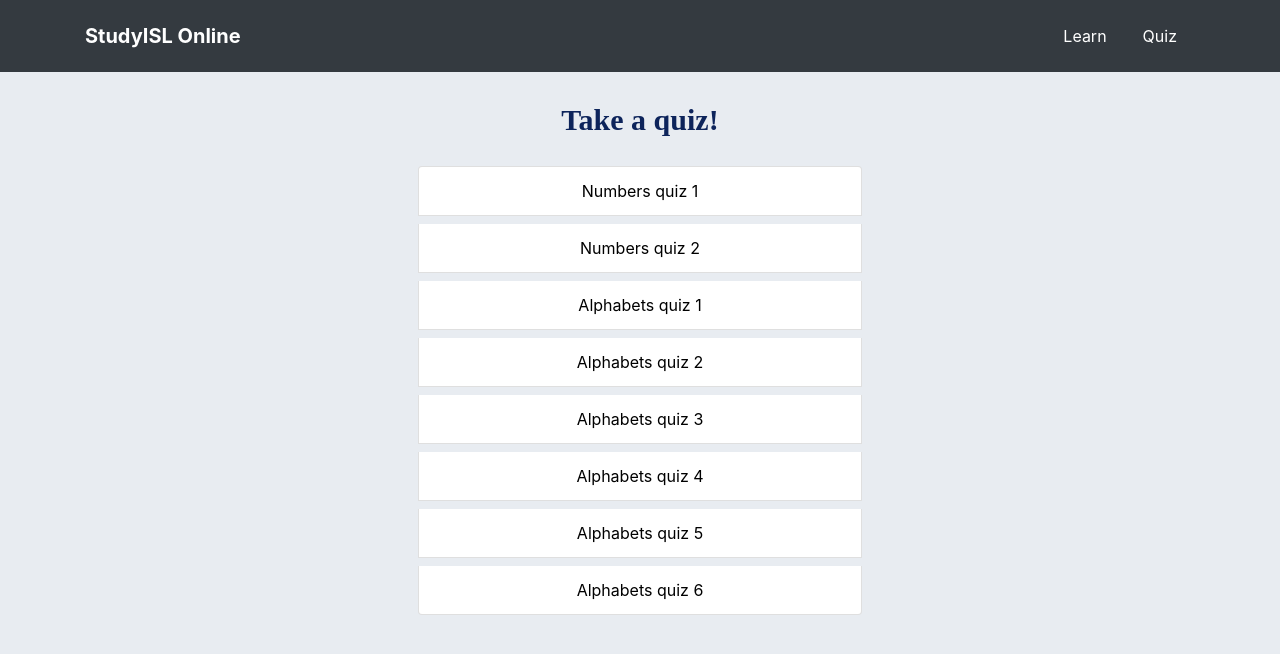
After one commit to Scresat/StudyISL, a Flask app: page /quizpage in a window 1280 px wide. The commit adds this page. Shown: the top 654 px of the page. Run offline with Flask 2, Linux system fonts and the light colour scheme; some libraries are stand-ins or nearby versions.

Commit message:
quizpage added

```diff
--- a/Dev/Flask/Windows/app.py
+++ b/Dev/Flask/Windows/app.py
@@ -2,6 +2,7 @@ from flask import Flask, render_template
 from classifierCommunicator import classifierCommunicator
 from learn import LearnUI
 from home import Home
+from quiz import quiz
 
 
 app = Flask(__name__)
@@ -10,6 +11,7 @@ app = Flask(__name__)
 lComm = classifierCommunicator()
 lUI = LearnUI()
 homePage = Home()
+quizObj = quiz()
 
 
 @app.route('/')  # route for homepage
@@ -26,10 +28,14 @@ def learn(symbol):
 def detection():
     return lComm.detection()
 
-@app.route('/quiz')
-def quiz():
-    quiz_list = ["A", "B", "C", "D"]
-    return render_template("quiz.html", quiz_list=quiz_list)
+
+@app.route('/quizpage')
+def quizpage():
+    return quizObj.return_quizpage()
+
+@app.route('/quiz/<id>')
+def quiz(id):
+    return quizObj.return_quiz(int(id))
 
 if __name__ == '__main__':
     app.run()
--- /dev/null
+++ b/Dev/Flask/Windows/quiz.py
@@ -0,0 +1,25 @@
+from flask import render_template
+
+
+class quiz:
+    quizlist = [
+        {"value": ["0", "1", "2", "3", "4"], "title": "Numbers quiz 1", "id": 1},
+        {"value": ["5", "6", "7", "8", "9"], "title": "Numbers quiz 2", "id": 2},
+        {"value": ["A", "B", "C", "D"], "title": "Alphabets quiz 1", "id": 3},
+        {"value": ["E", "F", "G", "I"], "title": "Alphabets quiz 2", "id": 4},
+        {"value": ["J", "K", "L", "N"], "title": "Alphabets quiz 3", "id": 5},
+        {"value": ["O", "P", "Q", "S"], "title": "Alphabets quiz 4", "id": 6},
+        {"value": ["T", "U", "V", "W"], "title": "Alphabets quiz 5", "id": 7},
+        {"value": ["W", "U", "X", "Z"], "title": "Alphabets quiz 6", "id": 8}
+    ]
+
+    def return_quizpage(self):
+        return render_template("quizpage.html", quizlist=self.quizlist)
+
+    def return_quiz(self, id):
+        current_quizlist = self.quizlist[0]["value"]
+        for i in self.quizlist:
+            if id == i["id"]:
+                current_quizlist = i["value"]
+        print(current_quizlist)
+        return render_template("quiz.html", quiz_list=current_quizlist)
--- a/Dev/Flask/Windows/templates/base.html
+++ b/Dev/Flask/Windows/templates/base.html
@@ -36,7 +36,7 @@
             <ul class="navbar-nav ml-auto">
                 <li class="nav-item"><a class="nav-link active" href="{{ url_for('homepage') }}">Learn</a></li>
                 <!-- <li class="nav-item"><a class="nav-link" href="#">Quiz</a></li> -->
-                <li class="nav-item"></li>
+                <li class="nav-item"><a class="nav-link active" href="{{ url_for('quizpage') }}">Quiz</a></li>
             </ul>
         </div>
     </div>
--- /dev/null
+++ b/Dev/Flask/Windows/templates/quizpage.html
@@ -0,0 +1,19 @@
+{% extends "base.html" %}
+{% block title %} Take quizzes in ISL! {% endblock %}
+{% block stylesheets %}
+    <meta name="title" content="Learn ISL!">
+    <meta name="og:title" content="Learn ISL!">
+    <link rel="stylesheet" href="{{ url_for("static", filename="css/cards.css") }}">
+{% endblock %}
+{% block content %}
+
+    <h1 id="main-heading">Take a quiz!</h1>
+    <div class="container">
+        <!-- create a different card for each sign using a for loop -->
+    <ul class="list-group">
+        {% for curquiz in quizlist %}
+                <li class="list-group-item mt-2" style="width: 40%; margin-left: 30%;"><a href="{{ url_for('quiz', id=curquiz["id"]) }}">{{ curquiz.title }}</a></li>
+        {% endfor %}
+     </ul>
+    </div>
+{% endblock %}
```
Also changed, not shown: Dev/Flask/Windows/templates/quiz.html (+32 -23 lines).
